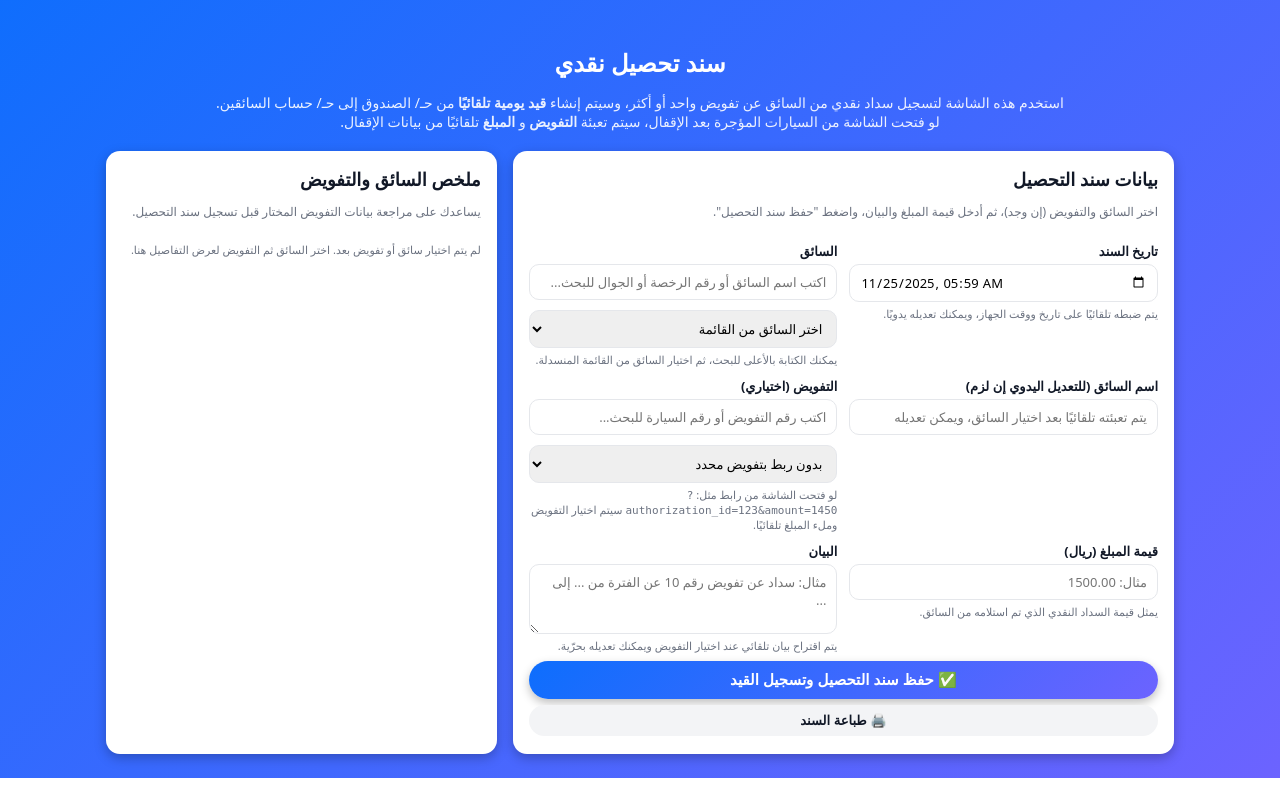
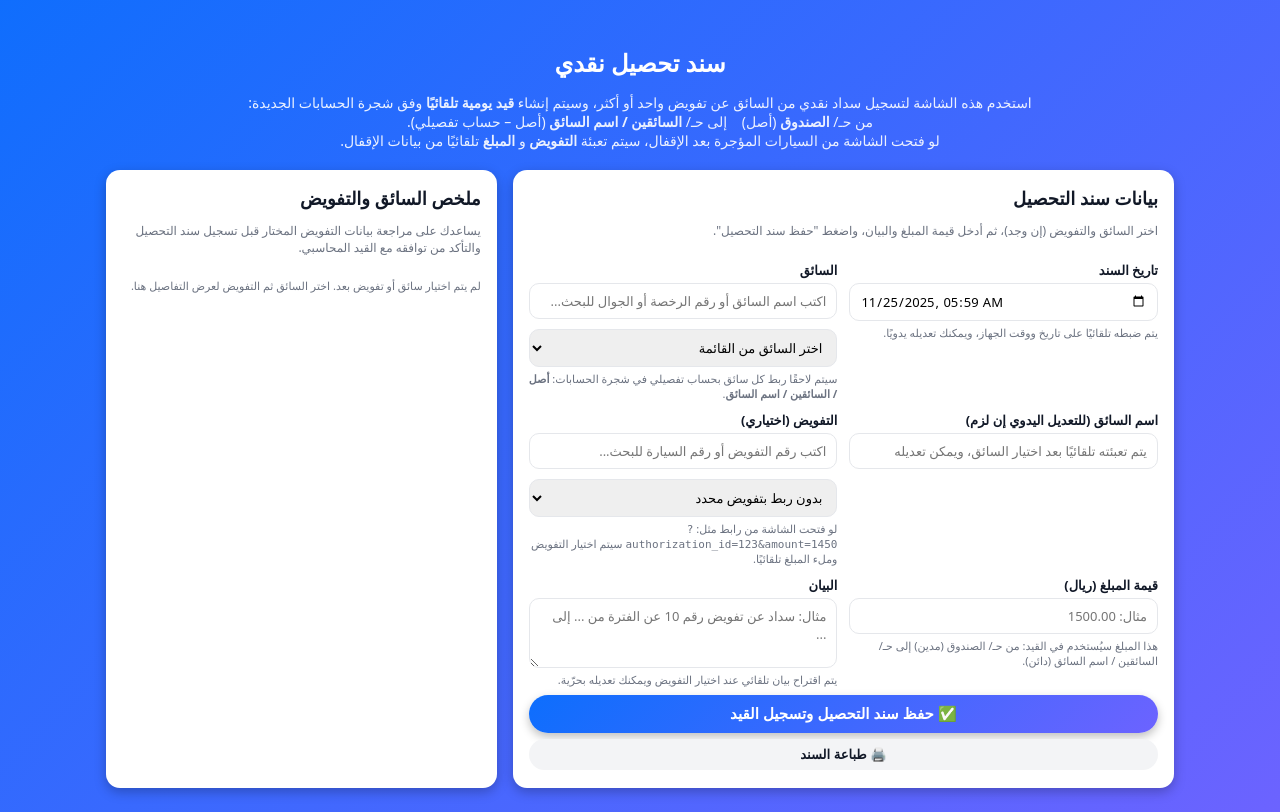
Before and after one commit to mn01001920890/opertional-car, a Flask app: page /receipt in a window 1280 px wide. Shown: the part 54-866 px from the top of the page. Before the commit the page ends 832 px from the top, so only its background shows below. Run offline with Flask 3, Linux system fonts and the light colour scheme; data that the repository does not hold is empty.

Commit message:
Update receipt.html

```diff
--- a/templates/receipt.html
+++ b/templates/receipt.html
@@ -345,21 +345,11 @@
   <!-- 🔝 الهيدر الثابت -->
   <header class="top-bar">
     <div class="top-left">
-      <a class="nav-btn" href="/">
-        🏠 الرئيسية
-      </a>
-      <a class="nav-btn" href="/operations">
-        📋 العمليات
-      </a>
-      <a class="nav-btn" href="/accounts">
-        📒 دليل الحسابات
-      </a>
-      <a class="nav-btn" href="/ledger">
-        📑 دفتر الأستاذ
-      </a>
-      <a class="nav-btn" href="/general">
-        📓 اليومية العامة
-      </a>
+      <a class="nav-btn" href="/">🏠 الرئيسية</a>
+      <a class="nav-btn" href="/operations">📋 العمليات</a>
+      <a class="nav-btn" href="/accounts">📒 دليل الحسابات</a>
+      <a class="nav-btn" href="/ledger">📑 دفتر الأستاذ</a>
+      <a class="nav-btn" href="/general">📓 اليومية العامة</a>
     </div>
     <h1 class="page-title">🧾 سند تحصيل نقدي من السائق</h1>
   </header>
@@ -368,7 +358,9 @@
     <h2>سند تحصيل نقدي</h2>
     <p class="subtitle">
       استخدم هذه الشاشة لتسجيل سداد نقدي من السائق عن تفويض واحد أو أكثر، وسيتم إنشاء
-      <strong>قيد يومية تلقائيًا</strong> من حـ/ الصندوق إلى حـ/ حساب السائقين.
+      <strong>قيد يومية تلقائيًا</strong> وفق شجرة الحسابات الجديدة:
+      <br>
+      من حـ/ <strong>الصندوق</strong> (أصل) &nbsp;&nbsp; إلى حـ/ <strong>السائقين / اسم السائق</strong> (أصل – حساب تفصيلي).
       <br>
       لو فتحت الشاشة من السيارات المؤجرة بعد الإقفال، سيتم تعبئة <strong>التفويض</strong> و
       <strong>المبلغ</strong> تلقائيًا من بيانات الإقفال.
@@ -402,7 +394,10 @@
               <select id="driverSelect" onchange="onDriverChange()" style="margin-top:6px;">
                 <option value="">اختر السائق من القائمة</option>
               </select>
-              <div class="hint">يمكنك الكتابة بالأعلى للبحث، ثم اختيار السائق من القائمة المنسدلة.</div>
+              <div class="hint">
+                سيتم لاحقًا ربط كل سائق بحساب تفصيلي في شجرة الحسابات:
+                <strong>أصل / السائقين / اسم السائق</strong>.
+              </div>
             </div>
 
             <!-- اسم السائق (حُر) -->
@@ -429,7 +424,10 @@
             <div class="form-group">
               <label for="amount">قيمة المبلغ (ريال)</label>
               <input id="amount" type="number" step="0.01" min="0" placeholder="مثال: 1500.00" />
-              <div class="hint">يمثل قيمة السداد النقدي الذي تم استلامه من السائق.</div>
+              <div class="hint">
+                هذا المبلغ سيُستخدم في القيد:
+                من حـ/ الصندوق (مدين) إلى حـ/ السائقين / اسم السائق (دائن).
+              </div>
             </div>
 
             <!-- بيان السند -->
@@ -458,7 +456,7 @@
           <div>
             <p class="card-header-title">ملخص السائق والتفويض</p>
             <p class="card-header-note">
-              يساعدك على مراجعة بيانات التفويض المختار قبل تسجيل سند التحصيل.
+              يساعدك على مراجعة بيانات التفويض المختار قبل تسجيل سند التحصيل والتأكد من توافقه مع القيد المحاسبي.
             </p>
           </div>
         </div>
@@ -515,16 +513,20 @@
           </div>
 
           <p class="mini-note">
-            هذه القيمة <strong>إرشادية</strong> لمساعدتك على تحديد مبلغ السداد، ويمكنك إدخال أي مبلغ يناسب حالة العميل.
+            هذه القيمة <strong>إرشادية</strong> لمساعدتك على تحديد مبلغ السداد، ويمكنك إدخال أي مبلغ يناسب حالة السائق.
           </p>
 
           <div class="divider"></div>
 
-          <div class="small-title">💡 تلميحات</div>
+          <div class="small-title">💡 تلميحات محاسبية</div>
           <p class="mini-note">
-            بعد حفظ السند، يتم إنشاء قيد في اليومية العامة:
+            بعد حفظ السند، يتم إنشاء قيد في اليومية العامة بناءً على شجرة الحسابات:
             <br />
-            من حـ/ <strong>الصندوق</strong> (مدين) &nbsp;&nbsp; إلى حـ/ <strong>حساب السائقين</strong> (دائن)
+            من حـ/ <strong>الصندوق</strong> (أصل – مدين)
+            &nbsp;&nbsp; إلى حـ/ <strong>السائقين / اسم السائق</strong> (أصل – حساب تفصيلي دائن).
+            <br />
+            حساب السائق التفصيلي يكون تحت الحساب الرئيسي:
+            <strong>أصل / السائقين / اسم السائق</strong>.
           </p>
         </div>
       </aside>
@@ -552,13 +554,11 @@
       // ربط أحداث البحث
       driverSearch.addEventListener("input", () => {
         filterDriverOptions(driverSearch.value);
-        // لما يغيّر البحث بنفسه، نفرّغ الاختيار لحد ما يختار من القائمة
         driverSelect.value = "";
         updateSummary();
       });
 
       authSearch.addEventListener("input", () => {
-        // القائمة أصلًا معمولة من populateAuthSelect
         filterAuthOptions(authSearch.value);
         authSelect.value = "";
         updateSummary();
@@ -889,7 +889,6 @@
       const desc       = (document.getElementById("description").value || "").trim();
       const dateVal    = (document.getElementById("receiptDate").value || "").trim();
 
-      // تحقق من المبلغ
       if (!amountStr) {
         showStatus("قيمة المبلغ مطلوبة لتسجيل سند التحصيل.", true);
         return;
@@ -901,7 +900,6 @@
         return;
       }
 
-      // تحقق من وجود سائق (id أو اسم يدوي)
       if (!driverId && !driverName) {
         showStatus("يجب اختيار سائق أو كتابة اسم السائق قبل حفظ السند.", true);
         return;
@@ -913,7 +911,9 @@
         driver_name: driverName || null,
         authorization_id: authId ? Number(authId) : null,
         description: desc || null,
-        date: dateVal || null,
+        date: dateVal || null
+        // من ناحية الباك إند هنستخدم هذه البيانات لإنشاء قيد:
+        // من الصندوق إلى حساب السائق التفصيلي تحت "السائقين".
       };
 
       try {
```
